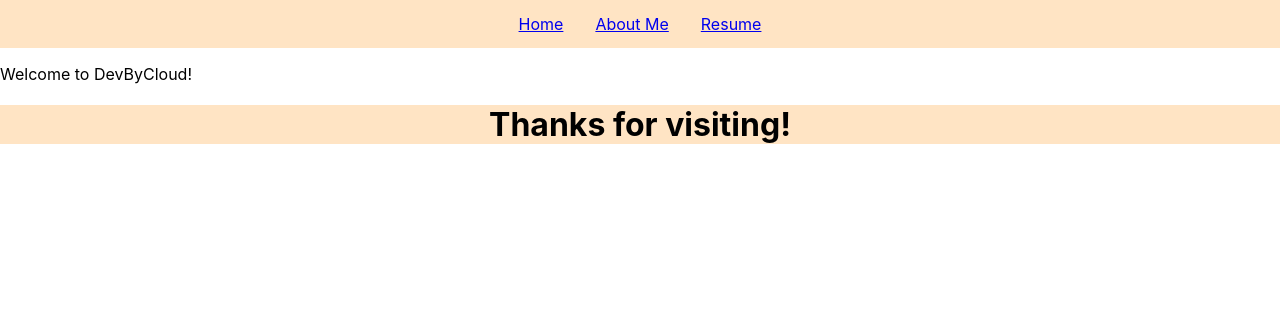
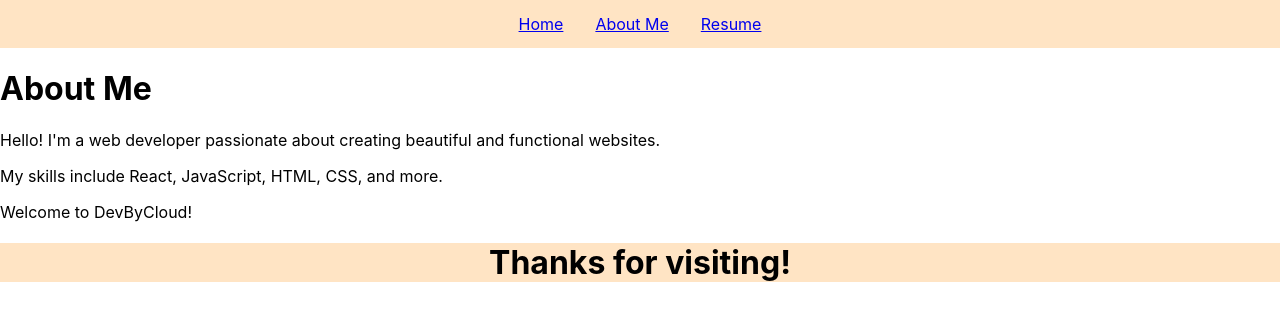
Before and after one commit to tkhudson/tkhudson-portfolio, a React (Create React App) app: page / in a window 1280 px wide. Shown: the top 320 px of the page. Built offline with nearby package versions, Linux system fonts and the light colour scheme.

Commit message:
aboutme page

```diff
--- a/src/App.js
+++ b/src/App.js
@@ -2,12 +2,16 @@ import React from 'react';
 import Footer from './components/footer';
 import Menu from './components/menu';
 import styles from './styles/App.css';
+import AboutMe from './components/pages/AboutMe';
 
 function App() {
   return (
-    <div>
+    <div className="App">
       <Menu className={styles.menu}/>
+      <main>
+      <AboutMe />
       <p>Welcome to DevByCloud!</p>
+      </main>
       <Footer className="content"/>
     </div>
   );
--- a/src/components/pages/AboutMe.js
+++ b/src/components/pages/AboutMe.js
@@ -2,23 +2,14 @@ import React from "react";
 import Menu from "../menu";
 import Footer from "../footer";
 
-function aboutMe () {
+function AboutMe () {
     return (
         <div>
-            <Menu />
             <h1>About Me</h1>
-            <p>
-                I am a software developer with a passion for creating innovative solutions that solve real-world problems.
-                I have experience in a variety of programming languages and technologies, and I am always looking for new
-                challenges to tackle.
-            </p>
-            <p>
-                In my free time, I enjoy reading, hiking, and spending time with my family. I am also an avid learner and
-                enjoy staying up-to-date with the latest trends in technology.
-            </p>
-            <Footer />
+            <p>Hello! I'm a web developer passionate about creating beautiful and functional websites.</p>
+            <p>My skills include React, JavaScript, HTML, CSS, and more.</p>
         </div>
     );
 }
 
-return aboutMe;
+export default AboutMe;
```
